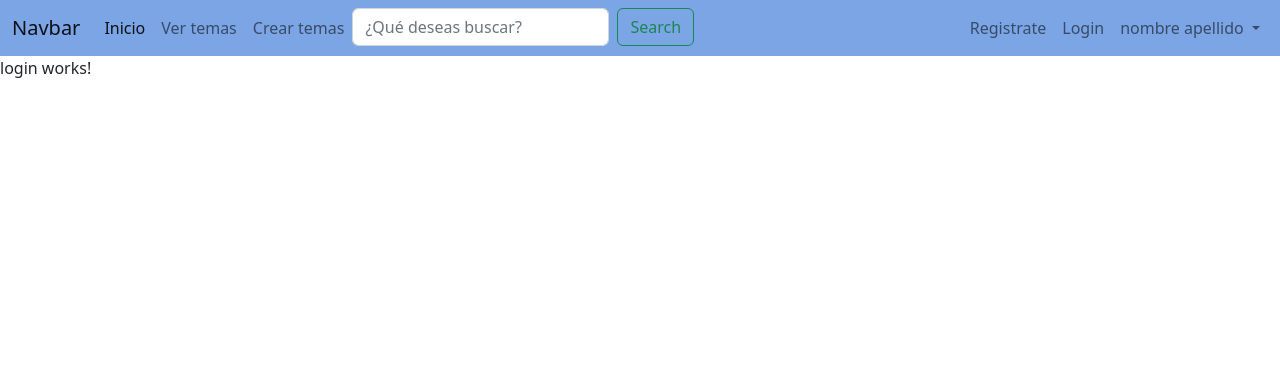
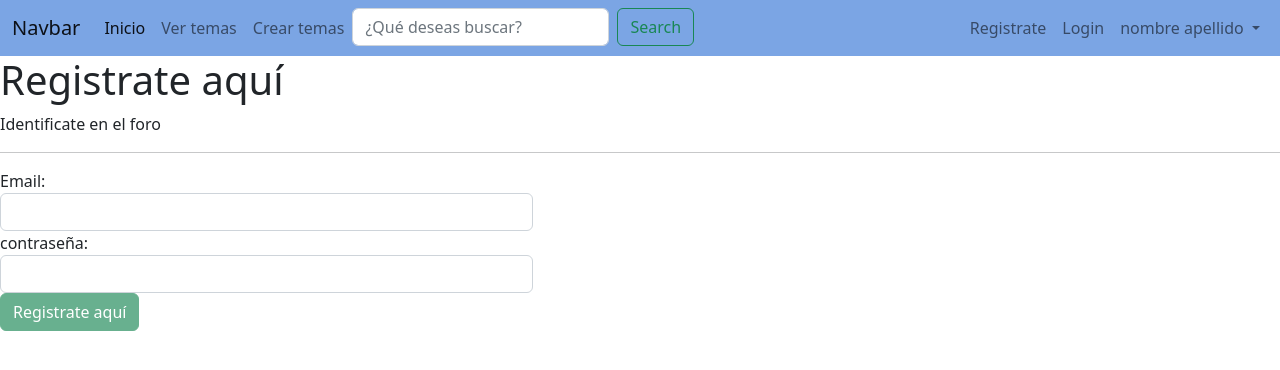
Before and after one commit to N4than13L/2da-parte-de-curso-fullstack-con-nodejs, an Angular app in the folder foro-angular/: page /login in a window 1280 px wide. Shown: the top 370 px of the page. Built offline with nearby package versions, Linux system fonts and the light colour scheme.

Commit message:
agregando logica y vista al login y pegando el metodo de update.

```diff
--- a/foro-angular/src/app/components/login/login.component.html
+++ b/foro-angular/src/app/components/login/login.component.html
@@ -1 +1,34 @@
-<p>login works!</p>
+<div class="col-lg-12 col-mt-3">
+    <h1>{{pageTitle}}</h1>
+
+    <p>Identificate en el foro</p>
+    <hr/>
+
+    <form class="col-md-5 ml-0 pl-0"
+    #loginForm="ngForm" (ngSubmit)="onSubmit(loginForm)">
+
+    <!-- Correo electronico -->
+    <div class="form-grup">
+        <label for="email">Email:</label>
+        <input type="email" name="email" #email="ngModel" [(ngModel)]="user.email"
+         required pattern="[a-z0-9._%+-]+@[a-z0-9.-]+\.[a-z]{2,4}$" class="form-control"/>
+         <small *ngIf="!email.valid && email.touched" class="invalid-feedback d-block">
+            El email no es valido
+         </small>
+    </div>
+
+    <!-- Contrasena -->
+    <div class="form-grup">
+        <label for="password">contraseña:</label>
+        <input type="password" name="password" #password="ngModel" [(ngModel)]="user.password"
+         required  class="form-control"/>
+         <small *ngIf="!password.valid && password.touched" class="invalid-feedback d-block">
+            la contraseña no es valida
+         </small>
+    </div>
+
+    <input type="submit" value="{{pageTitle}}" class="btn btn-success" [disabled]="loginForm.invalid" />
+
+
+    </form>
+</div>
--- a/foro-angular/src/app/components/login/login.component.ts
+++ b/foro-angular/src/app/components/login/login.component.ts
@@ -1,15 +1,61 @@
 import { Component, OnInit } from '@angular/core';
+import { User } from 'src/app/models/user';
+import { UserService } from 'src/app/services/user.service';
 
 @Component({
   selector: 'app-login',
   templateUrl: './login.component.html',
-  styleUrls: ['./login.component.css']
+  styleUrls: ['./login.component.css'],
+  providers: [UserService]
 })
+
 export class LoginComponent implements OnInit {
+  public pageTitle: string
+  public user: User
+  public status: any
+  public identity: any
+  public token: any
 
-  constructor() { }
+  constructor(private _userService: UserService) {
+    this.pageTitle = "Registrate aquí"
+    this.user = new User("", "", "", "", "", "", "ROLE USER")
+   }
 
   ngOnInit(): void {
+
+  }
+
+  onSubmit(form:any){
+    // Conseguir objeto de objeto de usuario
+    this._userService.signup(this.user).subscribe(
+      response => {
+        if (response.user && response.user._id){
+
+          // Guardamos el usuario en una propiedad.
+          this.identity = response.user
+
+          // Consgeuir el token de usuaio
+          this._userService.signup(this.user, true).subscribe(
+            response => {
+              if (response.token){
+                console.log(response)
+              }else{
+                this.status = "error"
+              }
+            },
+            error => {
+              this.status = "error"
+              console.log(<any>error)
+            })
+
+        }else{
+          this.status = "error"
+        }
+      },
+      error => {
+        this.status = "error"
+        console.log(<any>error)
+      })
   }
 
 }
--- a/foro-angular/src/app/services/user.service.ts
+++ b/foro-angular/src/app/services/user.service.ts
@@ -27,4 +27,17 @@ export class UserService {
         return this._http.post(this.url + "register", params, {headers: headers})
 
     }
+
+    signup(user: any, gettoken: any = null): Observable<any>{
+        // Comprobar si llega el gettoken
+        if (gettoken != null){
+            user.getToken = gettoken
+        }
+
+        let params = JSON.stringify(user)
+
+        let headers = new HttpHeaders().set('Content-Type', 'application/json')
+
+        return this._http.post(this.url + 'login', params, {headers: headers})
+    }
 }
```
Also changed, not shown: 1 other file (tests, documents, lock files or other folders).
